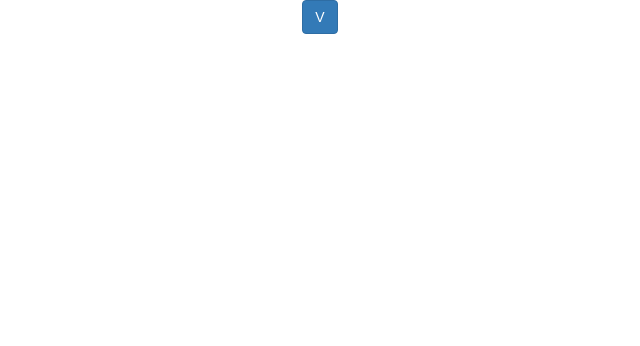
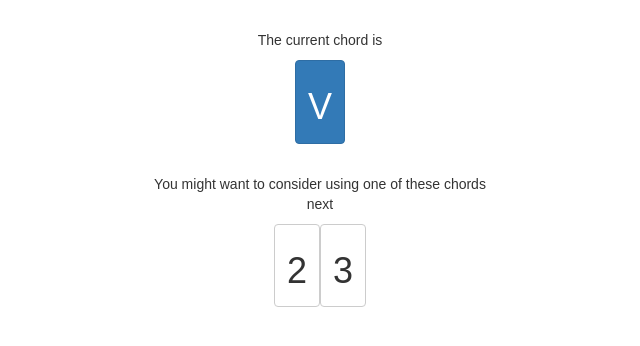
Before and after one commit to rimeister/which-chord-next, a React (Create React App) app: page / in a window 1280 px wide. Shown: the top 346 px of the page, without its empty margins (320-960 px from the left). Built offline with nearby package versions, Linux system fonts and the light colour scheme.

Commit message:
Now iterates over the suggested chords held in state and renders them

```diff
--- a/src/App.js
+++ b/src/App.js
@@ -58,11 +58,28 @@ class CurrentChord extends Component {
 
   render() {
     return(
-      <div className="row">
-        <div className="col-sm-4 col-sm-push-4 text-center">
-          <button class="btn btn-primary btn-lrg">{this.convertNumToRoman(this.state.currentChordValue)}</button>
-        </div>
-      </div>
+
+      <button class="btn btn-primary btn-lrg"><h1>{this.convertNumToRoman(this.state.currentChordValue)}</h1></button>
+    )
+  }
+
+}
+
+class SuggestedChords extends Component {
+  constructor(props){
+    super(props);
+    this.state = {
+      suggestedChords: [2,3]
+    }
+
+  }
+
+  render() {
+    return(<span>
+      {this.state.suggestedChords.map((chord,i) =>
+        <button class="btn btn-default btn-lrg"><h1>{this.state.suggestedChords[i]}</h1></button>
+      )}
+      </span>
     )
   }
 
@@ -72,7 +89,18 @@ class App extends Component {
   render() {
     return (
       <div className="container">
-        <CurrentChord />
+        <div className="row">
+          <div className="col-sm-4 col-sm-push-4 text-center">
+            <p>The current chord is</p>
+            <CurrentChord />
+          </div>
+        </div>
+        <div className="row">
+          <div className="col-sm-4 col-sm-push-4 text-center">
+            <p>You might want to consider using one of these chords next</p>
+            <SuggestedChords />
+          </div>
+        </div>
       </div>
     );
   }
--- a/src/index.css
+++ b/src/index.css
@@ -3,3 +3,8 @@ body {
   padding: 0;
   font-family: sans-serif;
 }
+
+.row {
+	margin-top: 30px;
+	margin-bottom: 30px;
+}
```
